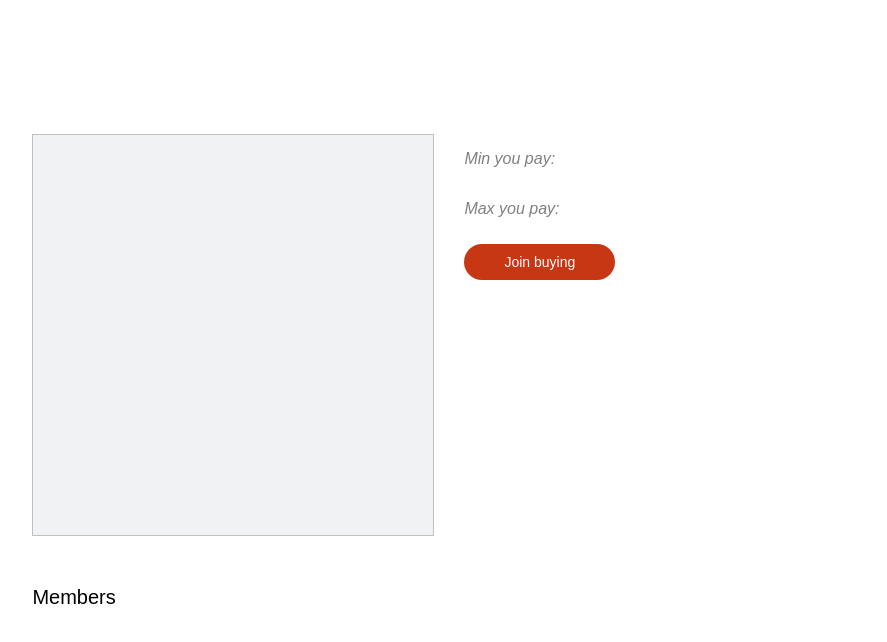
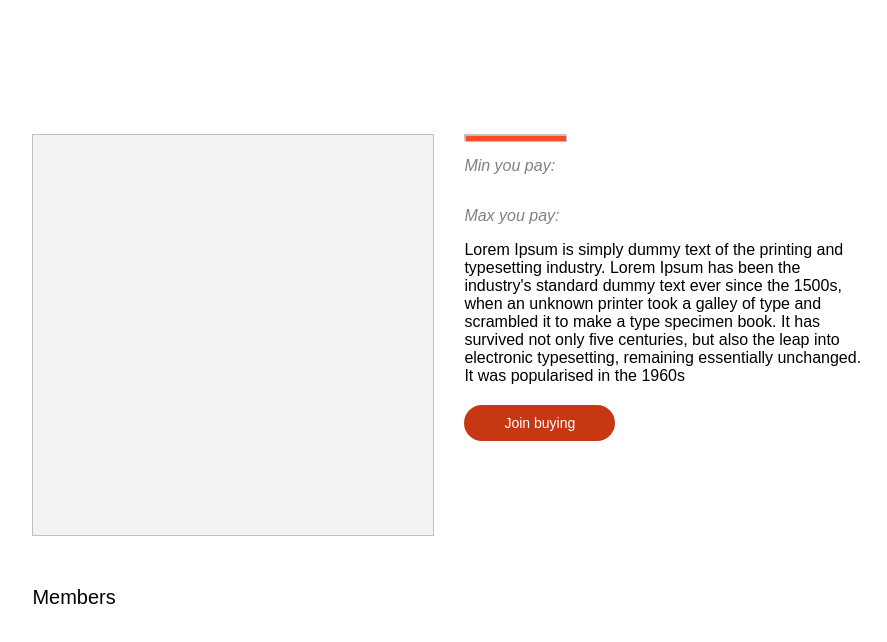
Before and after one commit to Jessiehongtran/duoBuy, a website built with webpack: page cobuyerGroup.html in a window 1280 px wide. Shown: the whole page, without its empty margins (102-989 px from the left). Built offline with nearby package versions, Linux system fonts and the light colour scheme.

Commit message:
added price bar and description

```diff
--- a/cobuyerGroup.css
+++ b/cobuyerGroup.css
@@ -16,6 +16,10 @@
 .product-name {
     font-size: 30px;
     line-height: 44px;
+}
+
+.description {
+    max-width: 400px;
 }
 
 .title {
@@ -56,10 +60,22 @@ img {
     padding: 10px 40px;
     border-radius: 18px;
     font-size: 14px;
-    margin-top: 10px;
+    margin-top: 20px;
     background-color: #C83714;
     border: none;
     font-family: 'Nunito Sans', sans-serif;
     color: white;
     cursor: pointer;
 }
+
+.fund-bar {
+    position: relative;
+    border: 1px solid silver;
+    width: 100px;
+    height: 5px
+}
+
+.fund-bar.color {
+    background-color: #F64E25;
+    height: 5px
+}
--- a/cobuyerGroup.html
+++ b/cobuyerGroup.html
@@ -14,6 +14,11 @@
                     <div class="row">
                         <div class="product-name"></div>
                     </div>
+                    <div class="fund-bar">
+                        <div class="fund-bar color">
+
+                        </div>
+                    </div>
                     <div class="row">
                         <p class="title">Min you pay: </p>
                         <div class="min-price"></div>
@@ -21,6 +26,9 @@
                     <div class="row">
                         <p class="title">Max you pay: </p>
                         <div class="max-price"></div>
+                    </div>
+                    <div class="description">
+                        Lorem Ipsum is simply dummy text of the printing and typesetting industry. Lorem Ipsum has been the industry's standard dummy text ever since the 1500s, when an unknown printer took a galley of type and scrambled it to make a type specimen book. It has survived not only five centuries, but also the leap into electronic typesetting, remaining essentially unchanged. It was popularised in the 1960s
                     </div>
                     <button class="join-btn">Join buying</button>
                 </div>
--- a/cobuyerGroup.js
+++ b/cobuyerGroup.js
@@ -7,6 +7,7 @@ const productName = document.getElementsByClassName("product-name")[0]
 const minPrice = document.getElementsByClassName("min-price")[0]
 const maxPrice = document.getElementsByClassName("max-price")[0]
 const cobuyerContainer = document.getElementsByClassName("cobuyers")[0]
+const fundBarColor =  document.getElementsByClassName("fund-bar color")[0]
 
 getCobuyersOfAProduct()
 getProductById()
@@ -29,6 +30,7 @@ function getProductById(){
                     productName.innerHTML = product.product_name
                     minPrice.innerHTML = "$" + Math.round(product.product_price/product.cobuyers_total).toString()
                     maxPrice.innerHTML = "$" + product.current_price.toString()
+                    fundBarColor.style.width = `${(1 - product.current_price/product.product_price)*100}%`
                 }
             }
 
```
